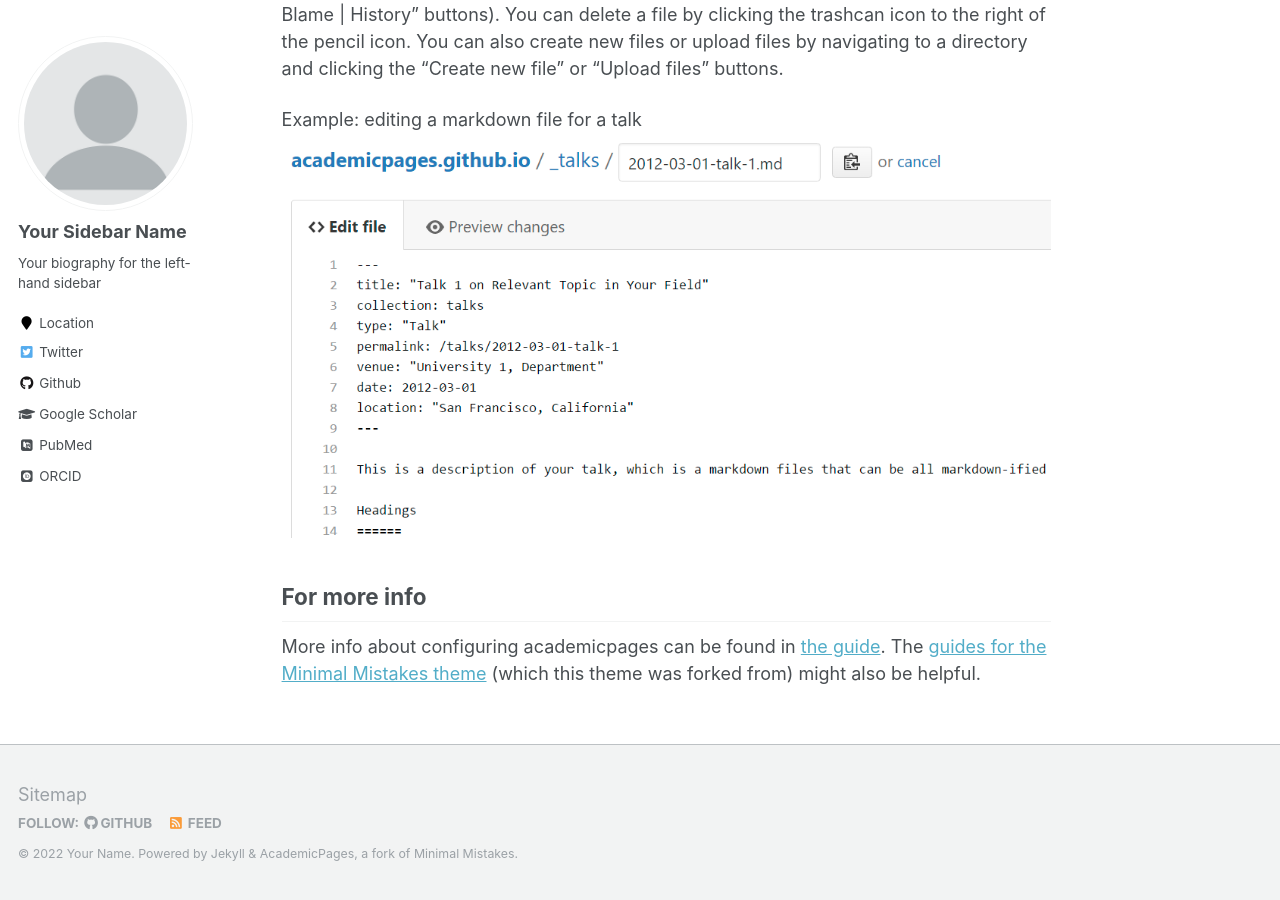
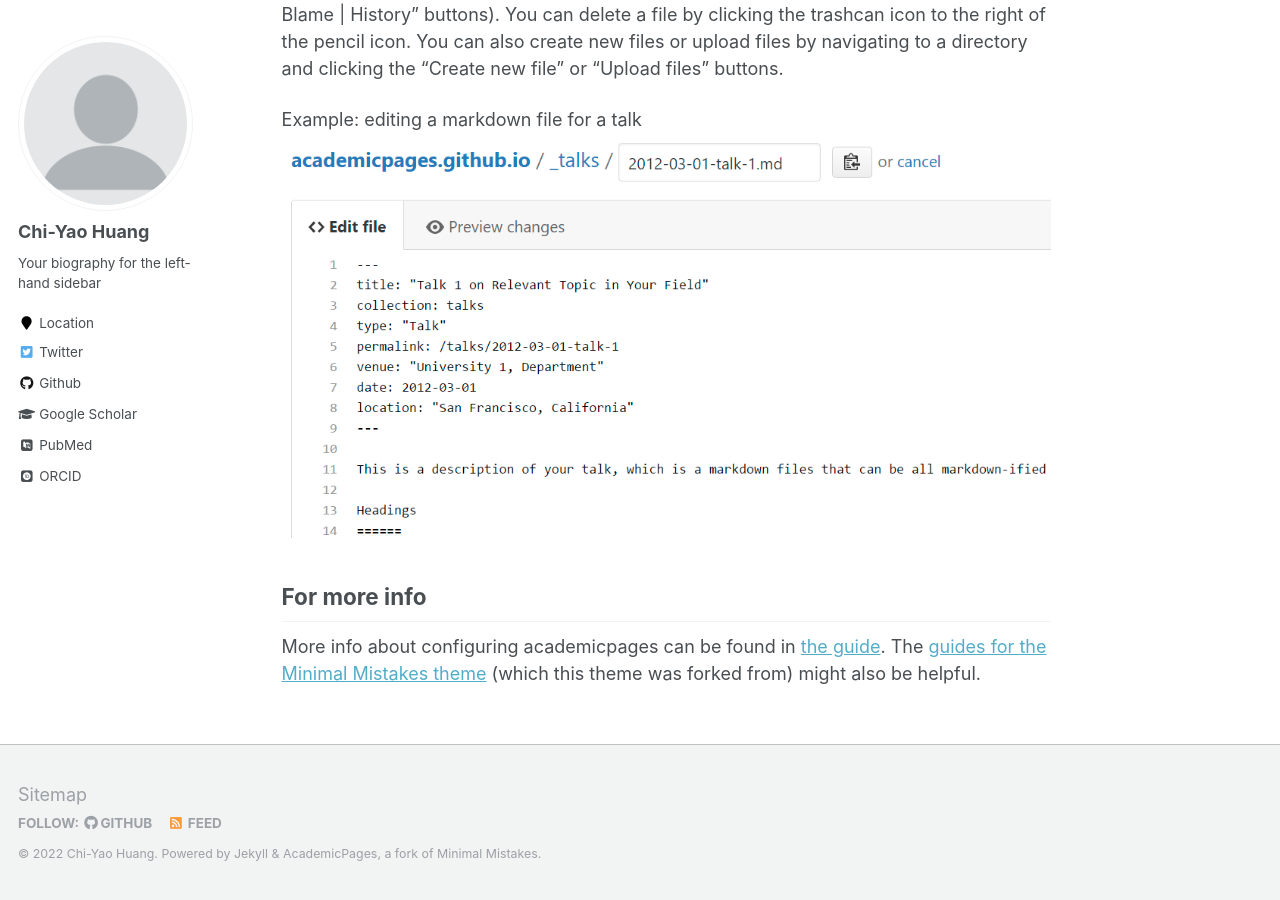
Before and after one commit to chiyaohuang/chiyaohuang.github.io, a Jekyll site: the page built from _pages/about.md, in a window 1280 px wide and 900 px high, scrolled down 2463 px. Built offline with Jekyll 4.4.1, drawn with Linux system fonts in a browser that asks for light colours; some web fonts are replaced; some of the changed text lies outside the part shown.

Commit message:
[IO] Name test

```diff
--- a/_config.yml
+++ b/_config.yml
@@ -7,13 +7,13 @@
 
 # Site Settings
 locale                   : "en-US"
-title                    : "Your Name / Site Title"
+title                    : "Chi-Yao Huang"
 title_separator          : "-"
-name                     : &name "Your Name"
+name                     : &name "Chi-Yao Huang"
 description              : &description "personal description"
 url                      : https://academicpages.github.io # the base hostname & protocol for your site e.g. "https://mmistakes.github.io"
 baseurl                  : "" # the subpath of your site, e.g. "/blog"
-repository               : "academicpages/academicpages.github.io"
+repository               : "chiyaohuang/chiyaohuang.github.io"
 teaser                   :  # filename of teaser fallback teaser image placed in /images/, .e.g. "500x300.png"
 breadcrumbs              : false # true, false (default)
 words_per_minute         : 160
@@ -80,7 +80,7 @@ analytics:
 
 # Site Author
 author:
-  name             : "Your Sidebar Name"
+  name             : "Chi-Yao Huang"
   avatar           : "profile.png"
   bio              : "Your biography for the left-hand sidebar"
   location         : "Location"
```
